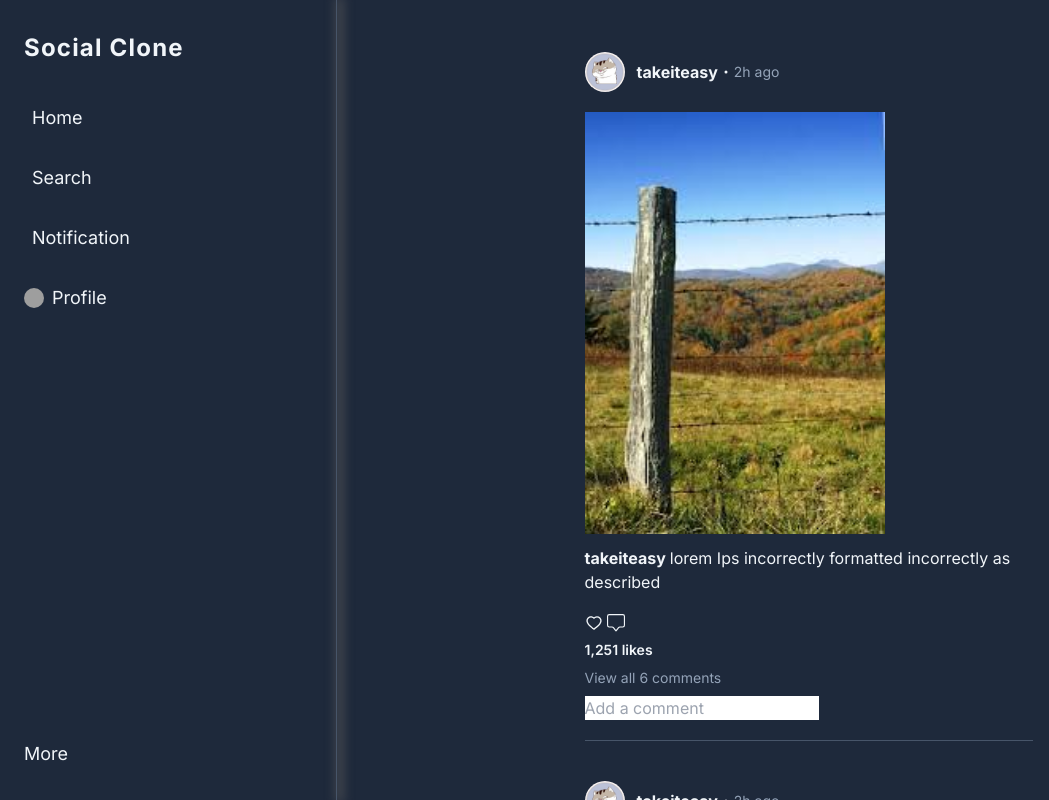
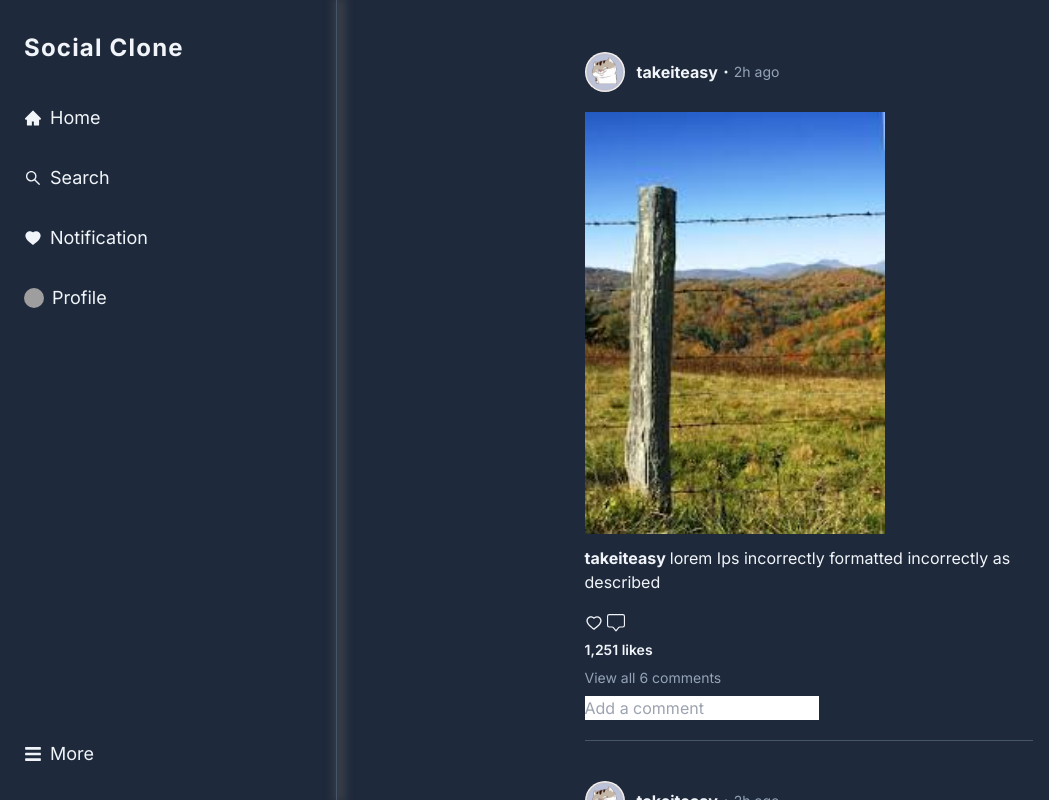
Before and after one commit to Dat1247/Social-Client, a Next.js app: page / in a window 1280 px wide. Shown: the whole page, without its empty margins (0-1049 px from the left). Built offline with nearby package versions, Linux system fonts and the light colour scheme; grey boxes are pictures that could not be loaded.

Commit message:
Change icon, remove cdn font-awesome

```diff
--- a/src/app/layout.js
+++ b/src/app/layout.js
@@ -10,9 +10,6 @@ export const metadata = {
 export default function RootLayout({ children }) {
   return (
     <html lang="en">
-      <head>
-        <link rel="stylesheet" href="https://cdnjs.cloudflare.com/ajax/libs/font-awesome/6.4.2/css/all.min.css" integrity="sha512-z3gLpd7yknf1YoNbCzqRKc4qyor8gaKU1qmn+CShxbuBusANI9QpRohGBreCFkKxLhei6S9CQXFEbbKuqLg0DA==" crossOrigin="anonymous" />
-      </head>
       <body className={`${inter.className} bg-slate-800 text-slate-100`}>{children}</body>
     </html>
   )
--- a/src/components/Content.js
+++ b/src/components/Content.js
@@ -13,7 +13,6 @@ export const Content = () => {
           <Post />
         </div>
       })}
-      <Post />
     </div>
   </div>;
 };
--- a/src/components/NavbarMenu.js
+++ b/src/components/NavbarMenu.js
@@ -1,6 +1,8 @@
 import Image from "next/image";
 import Link from "next/link";
 import React from "react";
+import {AiFillHome, AiOutlineSearch, AiFillHeart} from 'react-icons/ai';
+import {FaBars} from 'react-icons/fa'
 
 export const NavbarMenu = () => {
   return <div className="w-80  h-screen py-8 px-6">
@@ -8,22 +10,22 @@ export const NavbarMenu = () => {
         <p className="logo text-2xl font-bold tracking-wider">Social Clone</p>
         <div className="flex flex-col justify-between h-full navbar pt-10">
             <ul className="text-lg flex flex-col">
-                <Link className="mb-8" href={'/'}>
-                    <i className="fa fa-home mr-2"></i>Home
+                <Link className="mb-8 flex gap-2 items-center" href={'/'}>
+                    <AiFillHome />Home
                 </Link>
-                <Link className="mb-8" href={'/search'}>
-                    <i className="fa fa-search mr-2"></i>Search
+                <Link className="mb-8 flex gap-2 items-center" href={'/search'}>
+                    <AiOutlineSearch />Search
                 </Link>
-                <Link className="mb-8" href={'/'}>
-                    <i className="fa fa-heart mr-2"></i>Notification
+                <Link className="mb-8 flex gap-2 items-center" href={'/'}>
+                   <AiFillHeart />Notification
                 </Link>
                 <Link className="mb-8 flex items-center" href={'/'}>
                     <img className="rounded-full mr-2 w-5 h-5" alt="avatar" src="https://cdn.kinocheck.com/i/w=480/pmrjs5090t.jpg"  />
                     Profile
                 </Link>
             </ul>
-            <div className="text-lg">
-                <i className="fa fa-bars"></i> More
+            <div className="text-lg flex items-center gap-2">
+               <FaBars /> More
             </div>
 
         </div>
```
